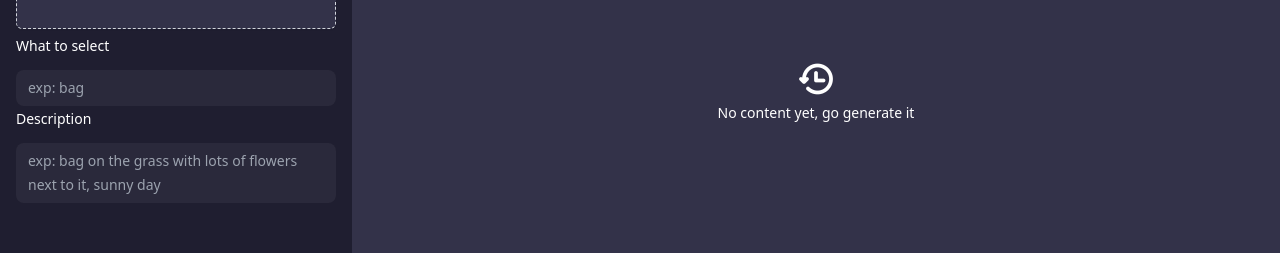
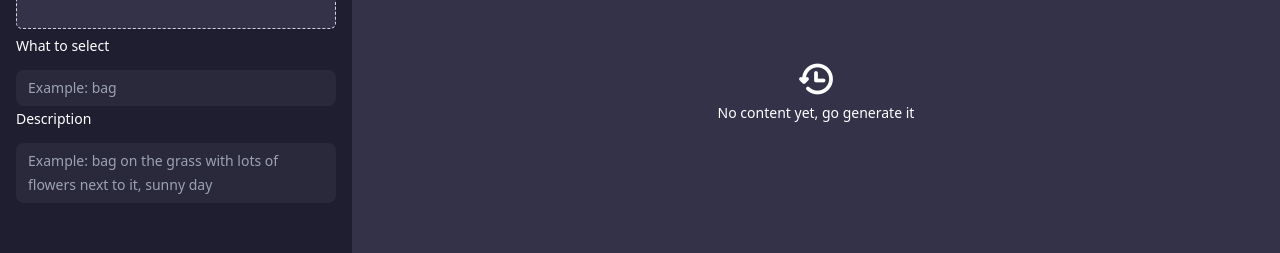
Before and after one commit to Maggiezhou0908/bost, a Next.js app: page /imageGeneration in a window 1280 px wide. Shown: the part 311-564 px from the top of the page. Built offline with nearby package versions, Linux system fonts and the light colour scheme.

Commit message:
change text again
change text again

```diff
--- a/app/imageGeneration/page.tsx
+++ b/app/imageGeneration/page.tsx
@@ -352,7 +352,7 @@ const ImageGeneration = () => {
                   'mt-3 block w-full rounded-lg border-none bg-white/5 py-1.5 px-3 text-sm/6 text-white',
                   'focus:outline-none data-[focus]:outline-2 data-[focus]:-outline-offset-2 data-[focus]:outline-white/25'
                 )}
-                placeholder={'exp: bag'}
+                placeholder={'Example: bag'}
                 ref={whatToSelectPrompt}
               />
             </Field>
@@ -366,7 +366,7 @@ const ImageGeneration = () => {
                   'mt-3 block w-full resize-none rounded-lg border-none bg-white/5 py-1.5 px-3 text-sm/6 text-white',
                   'focus:outline-none data-[focus]:outline-2 data-[focus]:-outline-offset-2 data-[focus]:outline-white/25'
                 )}
-                placeholder={'exp: bag on the grass with lots of flowers next to it, sunny day'}
+                placeholder={'Example: bag on the grass with lots of flowers next to it, sunny day'}
                 rows={2}
                 ref={backgroundPrompt}
               />
--- a/app/titleGeneration/page.tsx
+++ b/app/titleGeneration/page.tsx
@@ -231,9 +231,9 @@ export default function TitleGeneration() {
                         autoComplete="tone-name"
                         className="block w-full rounded-md border-0 py-1.5 pl-1 bg-[#333249] text-[#9190A2] max-w sm:text-sm sm:leading-6"
                       >
-                        <option>specialty</option>
-                        <option>humor</option>
-                        <option>enthusiasm</option>
+                        <option>Specialty</option>
+                        <option>Humor</option>
+                        <option>Enthusiasm</option>
                       </select>
                     </div>
                   </div>
@@ -249,9 +249,9 @@ export default function TitleGeneration() {
                         autoComplete="languagewrit-name"
                         className="block w-full rounded-md border-0 py-1.5 pl-1 bg-[#333249] text-[#9190A2] max-w sm:text-sm sm:leading-6"
                       >
-                        <option>english</option>
-                        <option>chinese</option>
-                        <option>french</option>
+                        <option>English</option>
+                        <option>Chinese</option>
+                        <option>French</option>
                       </select>
                     </div>
                   </div>
```
